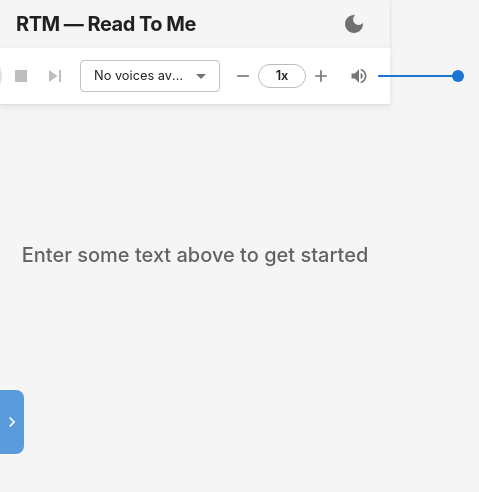
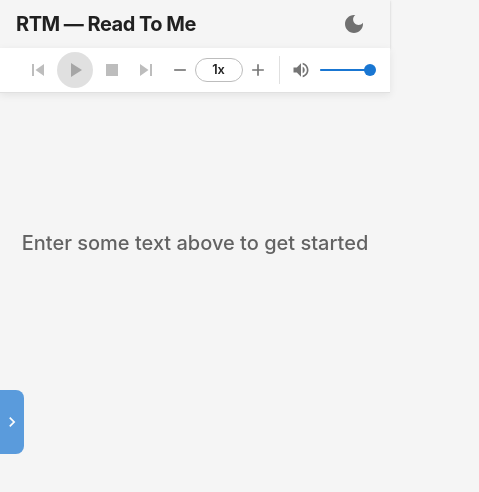
Before and after one commit to eladjmc/RTM_V2, a React (Vite) app: page / in a window 390 px wide. Shown: the top 492 px of the page, 479 px wide, since content can reach past the window. Built offline with nearby package versions, Linux system fonts and the light colour scheme.

Commit message:
mobile view fix

```diff
--- a/src/components/PlaybackControls.tsx
+++ b/src/components/PlaybackControls.tsx
@@ -134,8 +134,8 @@
         position: 'sticky',
         top: 48,
         zIndex: (t) => t.zIndex.appBar,
-        px: { xs: 1, sm: 2 },
-        py: 1,
+        px: { xs: 0.5, sm: 2 },
+        py: { xs: 0.5, sm: 1 },
         borderBottom: 1,
         borderColor: 'divider',
         bgcolor: 'background.paper',
@@ -146,7 +146,8 @@
         direction="row"
         alignItems="center"
         justifyContent="center"
-        spacing={{ xs: 0.5, sm: 1 }}
+        flexWrap="wrap"
+        sx={{ gap: { xs: 0.25, sm: 1 } }}
       >
         {/* === Playback Transport === */}
         <Stack direction="row" alignItems="center" spacing={0}>
@@ -176,8 +177,8 @@
                   color: 'primary.contrastText',
                   '&:hover': { bgcolor: 'primary.dark' },
                   '&.Mui-disabled': { bgcolor: 'action.disabledBackground' },
-                  width: 40,
-                  height: 40,
+                  width: { xs: 36, sm: 40 },
+                  height: { xs: 36, sm: 40 },
                 }}
               >
                 {isPlaying ? (
@@ -216,11 +217,11 @@
           </Tooltip>
         </Stack>
 
-        {/* === Divider === */}
-        <Box sx={{ width: '1px', height: 28, bgcolor: 'divider', mx: 0.5 }} />
+        {/* === Divider (desktop only) === */}
+        <Box sx={{ width: '1px', height: 28, bgcolor: 'divider', mx: 0.5, display: { xs: 'none', sm: 'block' } }} />
 
-        {/* === Voice Selector === */}
-        <FormControl size="small" sx={{ minWidth: 140, maxWidth: 220 }}>
+        {/* === Voice Selector (desktop only) === */}
+        <FormControl size="small" sx={{ minWidth: 140, maxWidth: 220, display: { xs: 'none', sm: 'inline-flex' } }}>
           <Select
             value={selectedVoiceName}
             onChange={handleVoiceChange}
@@ -242,7 +243,7 @@
         </FormControl>
 
         {/* === Divider === */}
-        <Box sx={{ width: '1px', height: 28, bgcolor: 'divider', mx: 0.5 }} />
+        <Box sx={{ width: '1px', height: 28, bgcolor: 'divider', mx: 0.5, display: { xs: 'none', sm: 'block' } }} />
 
         {/* === Speed Stepper === */}
         <Stack direction="row" alignItems="center" spacing={0}>
@@ -317,7 +318,7 @@
         <Box sx={{ width: '1px', height: 28, bgcolor: 'divider', mx: 0.5 }} />
 
         {/* === Volume === */}
-        <Stack direction="row" alignItems="center" spacing={0.5} sx={{ minWidth: 120 }}>
+        <Stack direction="row" alignItems="center" spacing={0.5} sx={{ minWidth: { xs: 80, sm: 120 } }}>
           <Tooltip title={isMuted ? 'Unmute' : 'Mute'}>
             <IconButton onClick={onMuteToggle} size="small" aria-label="Toggle mute">
               <VolumeIcon fontSize="small" />
@@ -331,7 +332,7 @@
             step={0.05}
             size="small"
             aria-label="Volume"
-            sx={{ width: 80 }}
+            sx={{ width: { xs: 50, sm: 80 } }}
           />
         </Stack>
       </Stack>
--- a/src/components/ReadingPane.tsx
+++ b/src/components/ReadingPane.tsx
@@ -56,8 +56,10 @@
         maxWidth: '960px',
         mx: 'auto',
         py: 2,
-        px: { xs: 2, sm: 3 },
+        px: { xs: 1, sm: 3 },
         userSelect: status !== 'idle' ? 'none' : 'text',
+        overflowWrap: 'break-word',
+        wordBreak: 'break-word',
       }}
     >
       {paragraphs.map((paragraph, pIndex) => {
@@ -71,7 +73,7 @@
             onClick={() => onParagraphClick(pIndex)}
             sx={{
               py: 1.5,
-              px: 2,
+              px: { xs: 1, sm: 2 },
               my: 0.5,
               borderRadius: 1,
               cursor: 'pointer',
```
